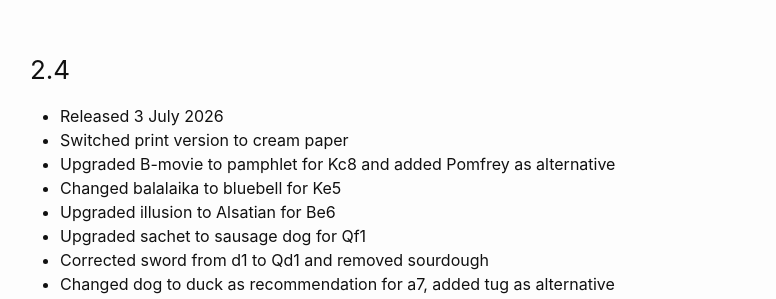
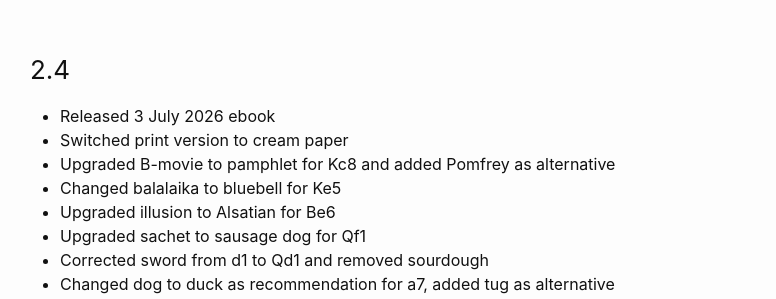
Before and after one commit to liontailedmacaque/liontailedmacaque.github.io, a Jekyll site: the page built from chessmemorypalace/versions.md, in a window 1280 px wide and 900 px high, scrolled down 4680 px. Shown: the part 154-453 px from the top of the window, without its empty margins (240-1016 px from the left). Built offline with Jekyll 4.4.1, drawn with Linux system fonts in a browser that asks for light colours.

Commit message:
Update versions.md

```diff
--- a/chessmemorypalace/versions.md
+++ b/chessmemorypalace/versions.md
@@ -122,7 +122,7 @@ This page lists the versions and the changes that have been made. The most signi
 - Added (I) to second instance of Nbc3 in Figure 5.3
 
 ### 2.4
-- Released 3 July 2026
+- Released 3 July 2026 ebook
 - Switched print version to cream paper
 - Upgraded B-movie to pamphlet for Kc8 and added Pomfrey as alternative
 - Changed balalaika to bluebell for Ke5
```
